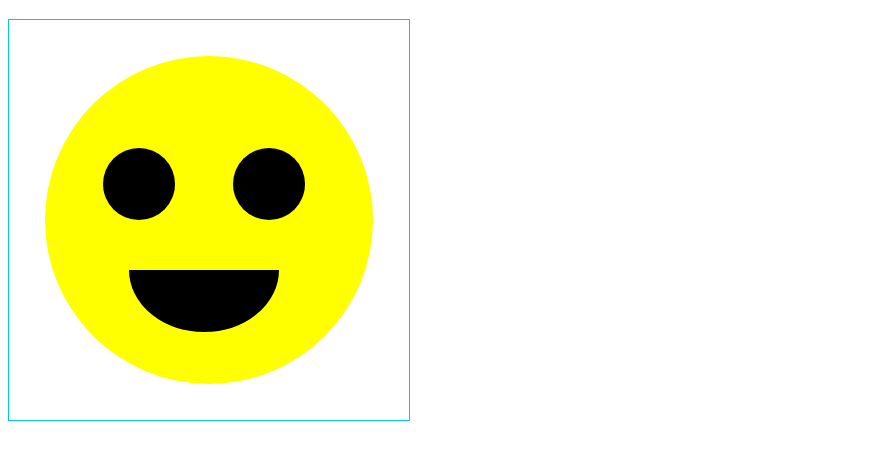
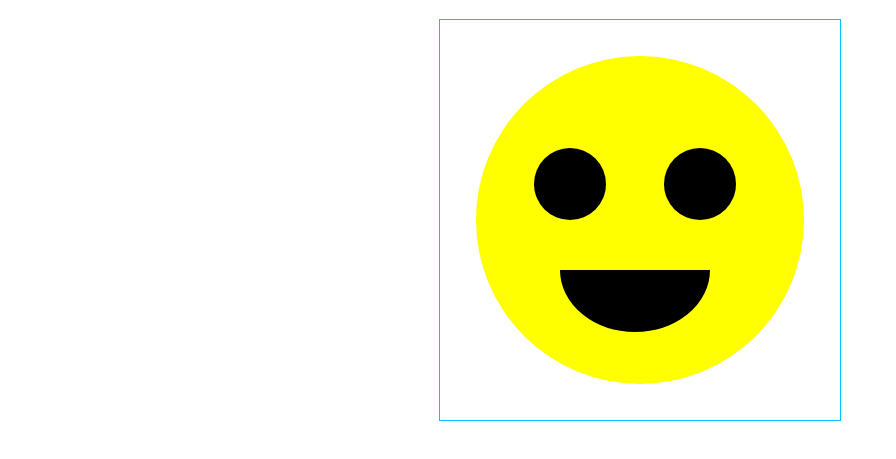
Before and after one commit to wahid71299/svg--repo, a plain HTML site: page index.html in a window 1280 px wide. Shown: the part 61-520 px from the top of the page, without its empty margins (0-896 px from the left). Drawn offline with Linux system fonts and the light colour scheme.

Commit message:
hhh-commit

```diff
--- a/index.html
+++ b/index.html
@@ -5,15 +5,24 @@
     <meta http-equiv="X-UA-Compatible" content="IE=edge">
     <meta name="viewport" content="width=device-width, initial-scale=1.0">
     <title>SVG</title>
+    <style>
+        .svg{
+            display: flex;
+            text-align: center;
+            justify-content: center;
+        }
+    </style>
 </head>
 <body>
     <h1>This is for you</h1>
+        <div class="svg">
             <svg viewBox="0 0 200 200" style="border: 1px solid rgb(0, 195, 255)" width="400" hight="420">
                 <circle cx="100" cy="100" r="82" fill="yellow"></circle>
                 <circle cx="65" cy="82" r="18" fill="black"></circle>
                 <circle cx="130" cy="82" r="18" fill="black"></circle>
                 <path d="M65 125 A1, 0.8 0 0, 0 130 125" stroke="black" stroke-width="10"></path>
                  </svg>
+        </div>
 
 </body>
 </html>
```
Lines whose indentation alone changed are shown as unchanged.
